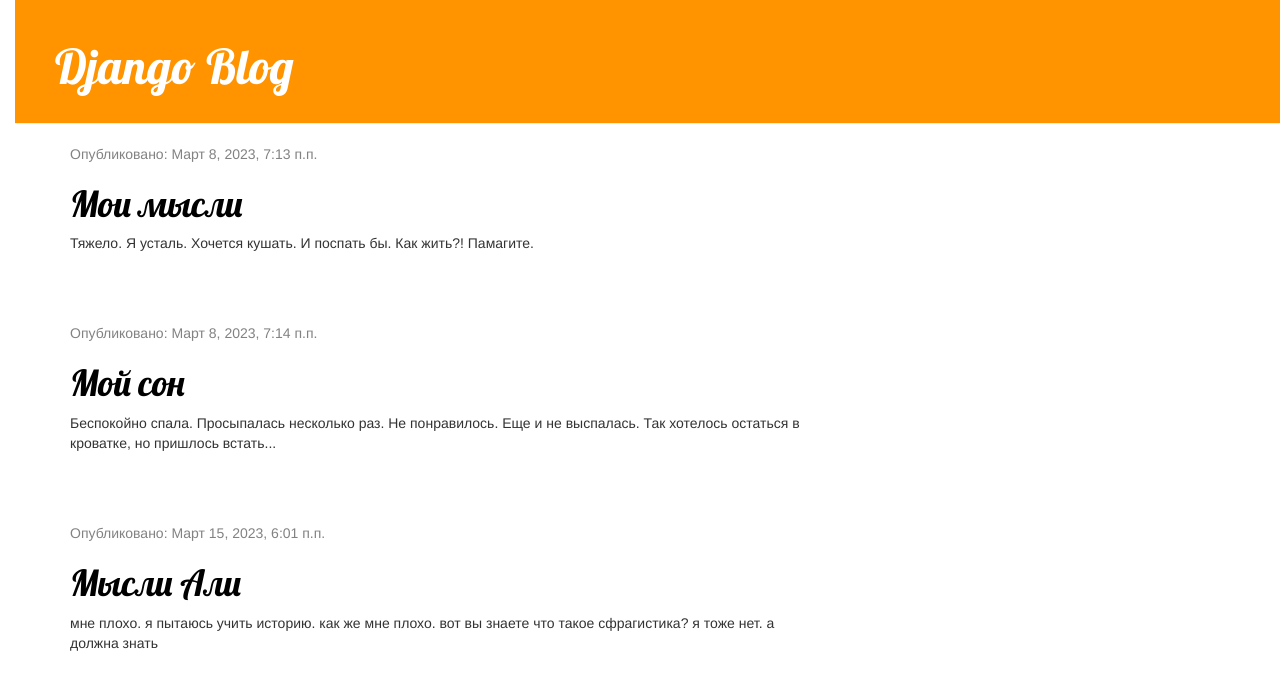
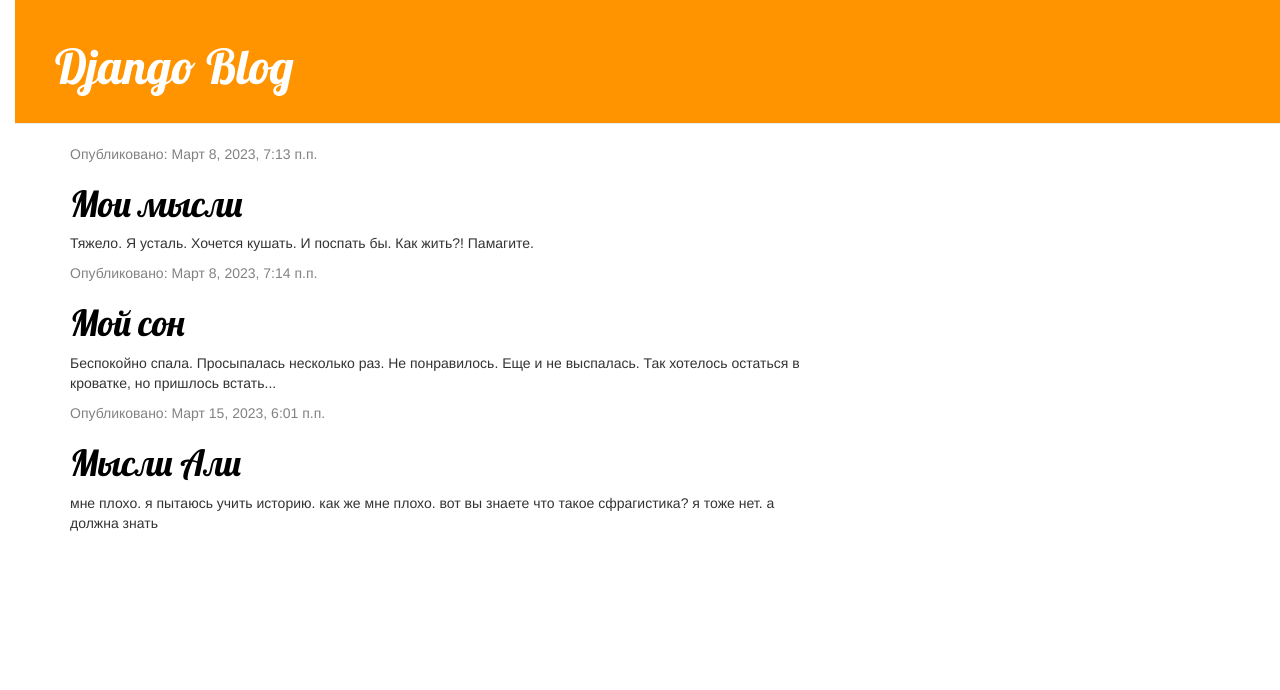
Before and after one commit to Anaginn/my-first-blog, a Django app: page / in a window 1280 px wide. Shown: the top 690 px of the page. Run offline with Django 3.2, Linux system fonts and the light colour scheme; data comes from the database, SQL or seed files in the repository; some libraries are stand-ins or nearby versions.

Commit message:
oaoaoaaoa

```diff
--- a/blog/static/css/blog.css
+++ b/blog/static/css/blog.css
@@ -47,7 +47,7 @@ h1, h2, h3, h4 {
 }
 
 .post {
-    margin-bottom: 70px;
+    margin-bottom: 10px;
 }
 
 .post h1 a, .post h1 a:visited {
```
